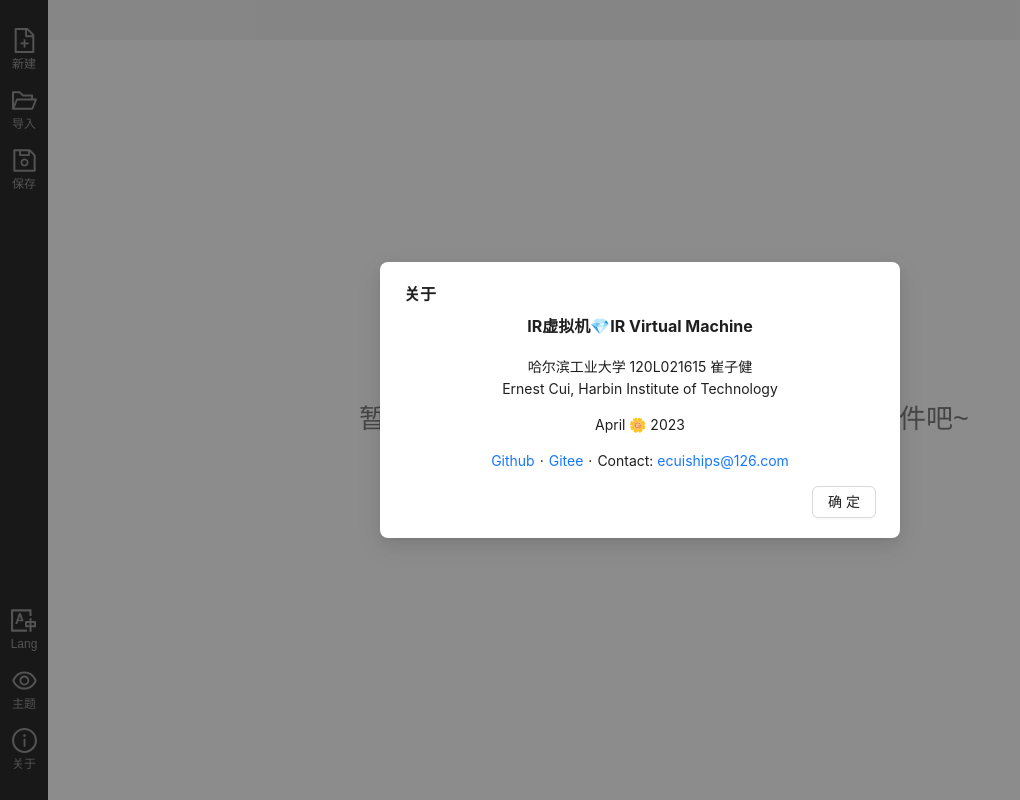
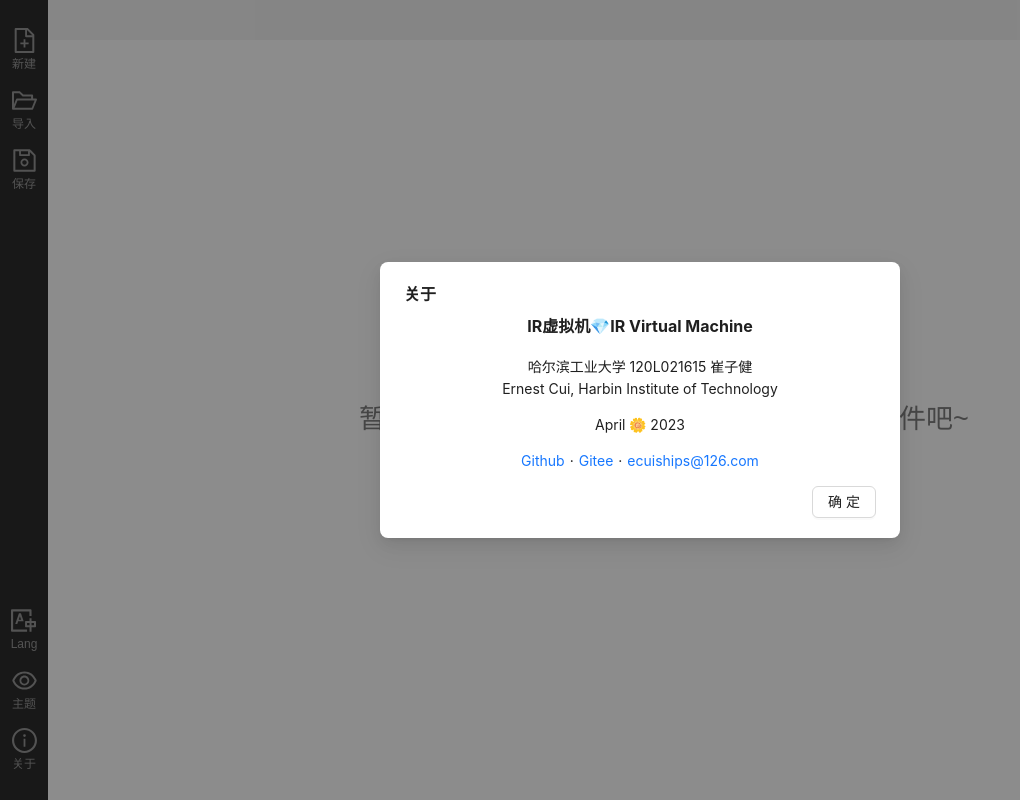
Before and after one commit to ErnestThePoet/ir-virtual-machine, a React (Vite) app: page / in a window 1280 px wide. Both pictures are taken after a click on the element "关于". Shown: the whole page, without its empty margins (0-1020 px from the left). Built offline with nearby package versions, Linux system fonts and the light colour scheme.

Commit message:
chore: add gitee address

```diff
--- a/src/pages/Home/components/SideBar/SideBar.tsx
+++ b/src/pages/Home/components/SideBar/SideBar.tsx
@@ -265,16 +265,13 @@
                             Github
                         </a>
                         ·
-                        <a href="https://github.com/ErnestThePoet/IR-Virtual-Machine">
+                        <a href="https://gitee.com/ecui/IR-Virtual-Machine">
                             Gitee
                         </a>
                         ·
-                        <span>
-                            Contact:{" "}
-                            <a href="mailto: ecuiships@126.com">
-                                ecuiships@126.com
-                            </a>
-                        </span>
+                        <a href="mailto: ecuiships@126.com">
+                            ecuiships@126.com
+                        </a>
                     </p>
                 </article>
             </Modal>
```
